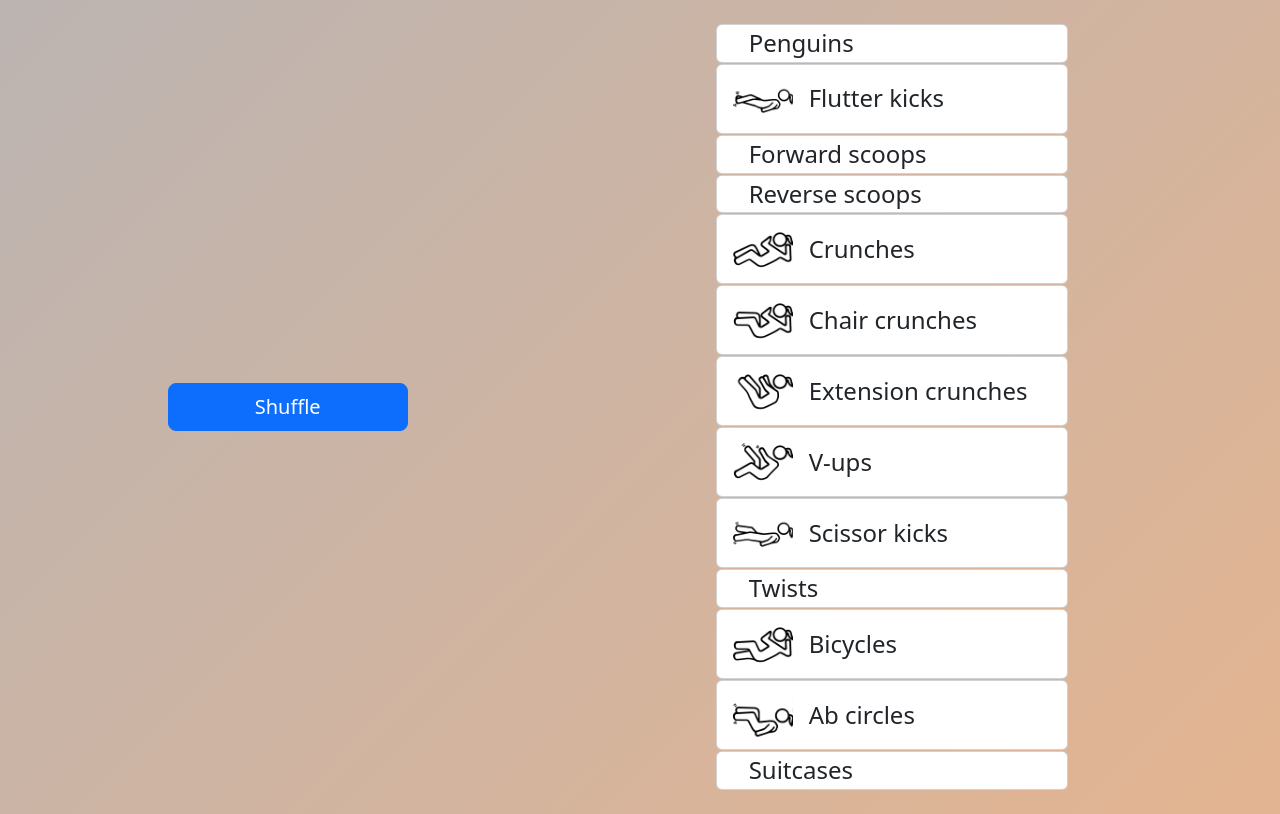
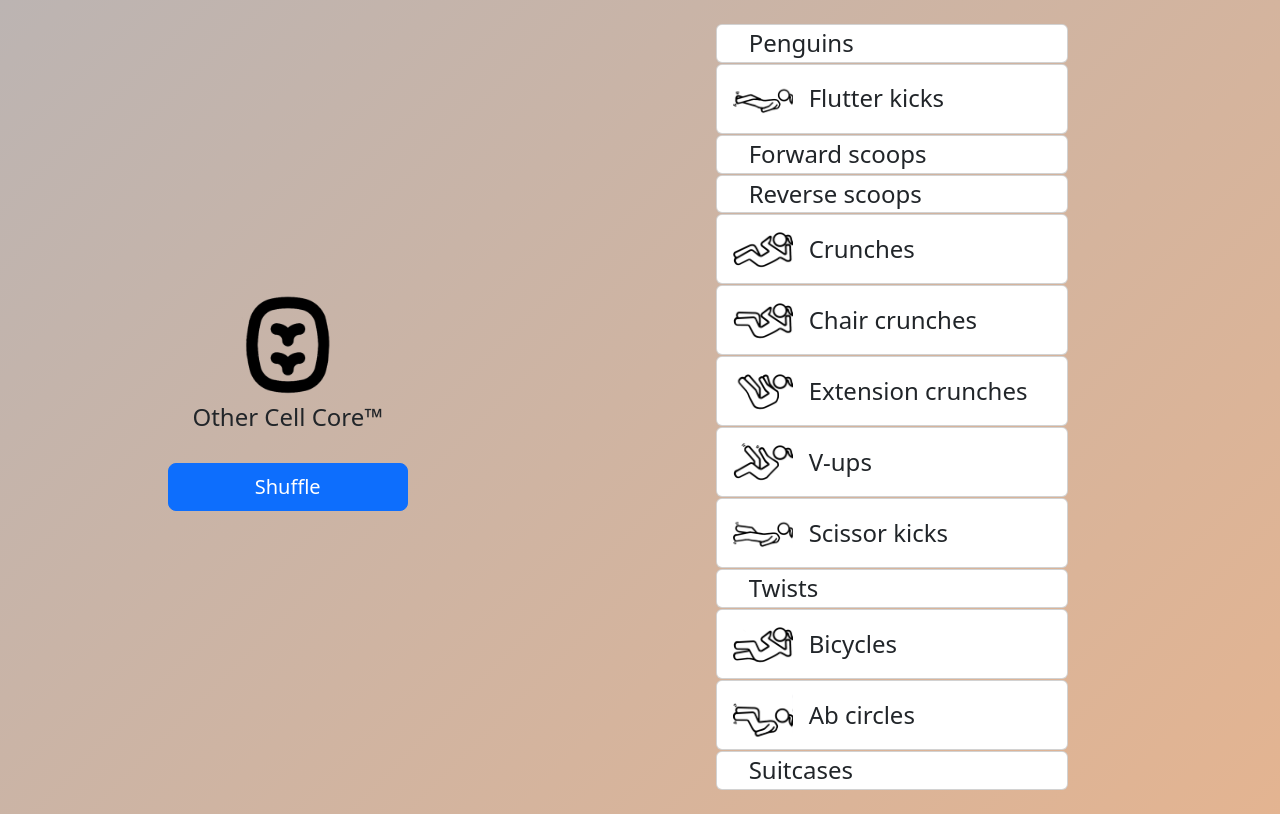
Before and after one commit to kstrickey/other-cell-core, a React (Create React App) app: page / in a window 1280 px wide. Built offline with nearby package versions, Linux system fonts and the light colour scheme.

Commit message:
adjusted randomization algorithm

```diff
--- a/src/containers/Home.js
+++ b/src/containers/Home.js
@@ -7,6 +7,14 @@ import { DEFAULT_EXERCISE_LIST } from '../libs/exercises';
 import ExerciseCard from '../components/ExerciseCard';
 
 
+function getShuffledExerciseList() {
+  return DEFAULT_EXERCISE_LIST
+      .concat([DEFAULT_EXERCISE_LIST[Math.floor(Math.random() * DEFAULT_EXERCISE_LIST.length)]])   // add an extra exercise (sneaky sneaky!)
+      .map(val => ({ val, sort: Math.random() }))  // randomize order
+      .sort((a, b) => a.sort - b.sort).map(({ val }) => val)
+}
+
+
 export default function Home() {
 
   const [exercisesList, setExercisesList] = useState(DEFAULT_EXERCISE_LIST);
@@ -14,12 +22,14 @@ export default function Home() {
   return (
     <Container className='soothing-background m-0 px-5' fluid style={{ minHeight: '100vh', width: '100vw' }}>
       <Row>
-        <Col className='d-flex align-items-center' md={5}>
+        <Col className='d-flex flex-column justify-content-center align-items-center' md={5}>
+          <img className='mt-3' src='/logo512.png' alt='Other Cell Core logo' width='100px' />
+          <div className='mt-2 h4'>Other Cell Core&#8482;</div>
           <Button
             className='mx-auto my-4'
             style={{ width: '240px' }}
             size='lg'
-            onClick={() => setExercisesList(lst => lst.map(val => ({ val, sort: Math.random() })).sort((a, b) => a.sort - b.sort).map(({ val }) => val))}
+            onClick={() => setExercisesList(getShuffledExerciseList())}
           >Shuffle</Button>
         </Col>
         <Col md={7}>
```
